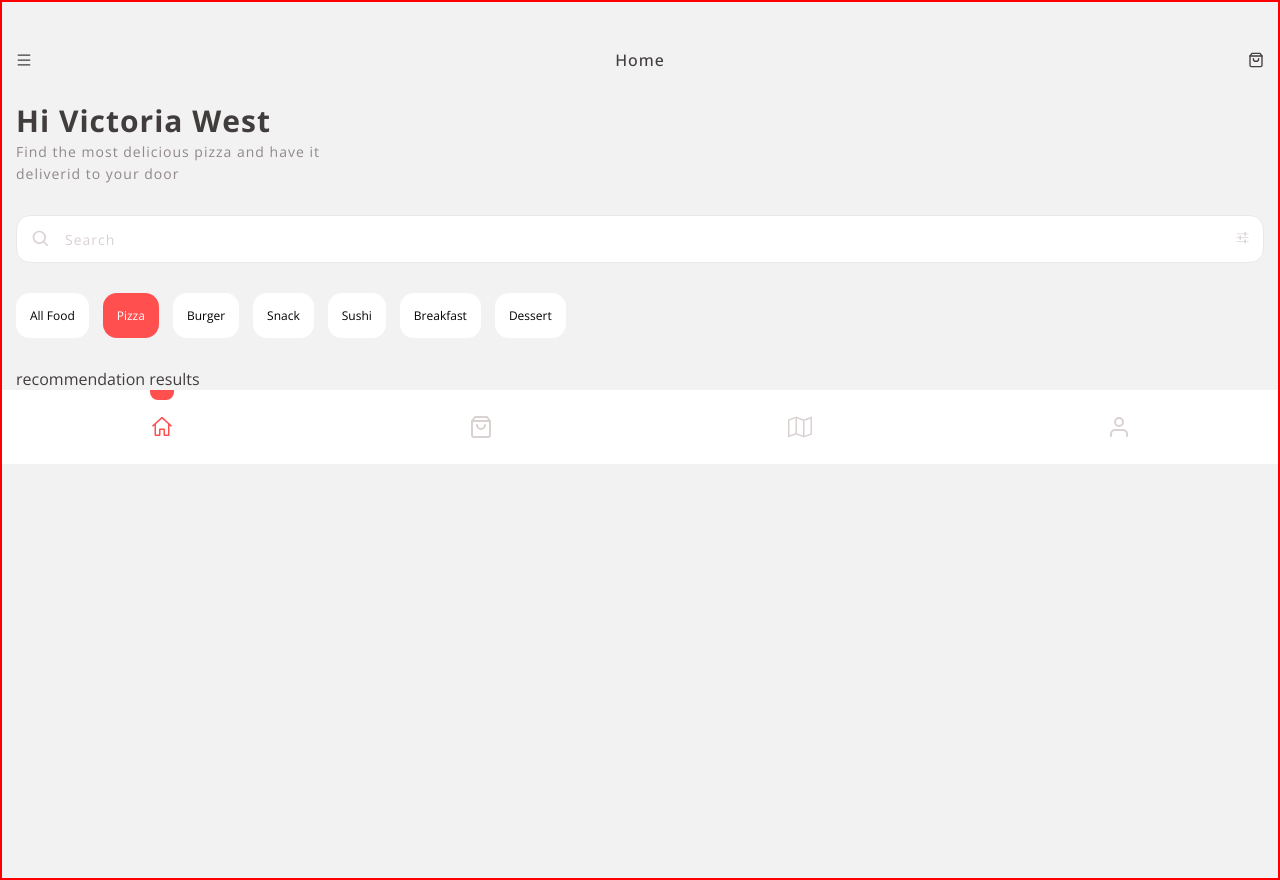
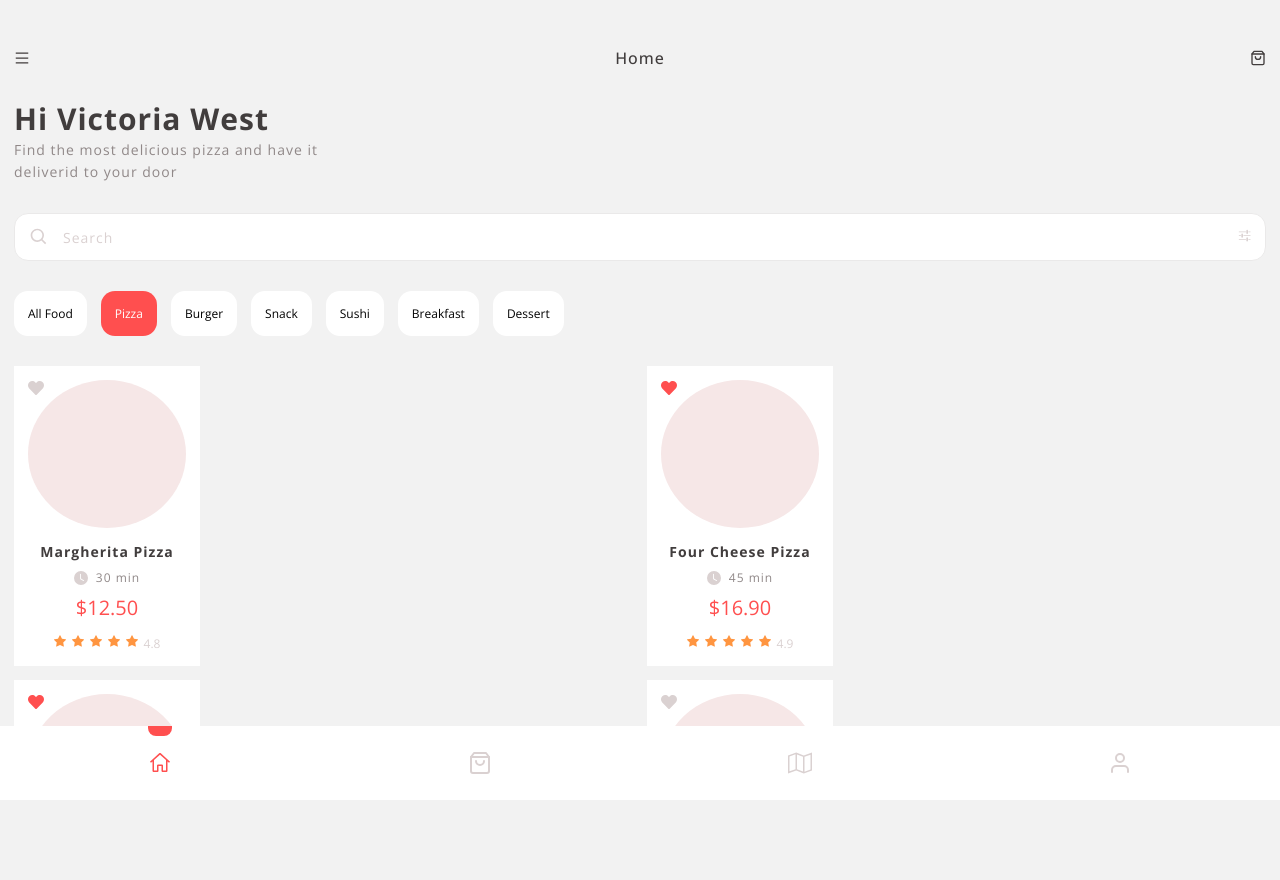
Before and after one commit to daniloramin/pizza-delivery, a React (Vite) app: page / in a window 1280 px wide. After the commit the page ends 800 px from the top, so only its background shows below. Built offline with nearby package versions, Linux system fonts and the light colour scheme.

Commit message:
finish first homepage layout

```diff
--- a/src/components/NavBar/style.scss
+++ b/src/components/NavBar/style.scss
@@ -10,6 +10,7 @@ nav {
   height: 74px;
 
   background-color: #ffffff;
+  margin-top: 14px;
 
   a {
     --size: 1.5rem;
--- /dev/null
+++ b/src/components/Recomendation/RecommendationFilter/index.jsx
@@ -0,0 +1,22 @@
+import "./style.scss";
+
+export const RecommendationFilter = ({ filterItems, checkItem }) => {
+  return (
+    <div id="recommendation-filter">
+      {filterItems.map((item) => {
+        return (
+          <button
+            key={item.id}
+            onClick={() => {
+              checkItem(item);
+            }}
+            className={`filter-item ${item.checked && "checked"}`}
+            disabled={item.checked ? true : false}
+          >
+            {item.name}
+          </button>
+        );
+      })}
+    </div>
+  );
+};
--- a/src/components/Recomendation/style.scss
+++ b/src/components/Recomendation/RecommendationFilter/style.scss
@@ -18,5 +18,3 @@
     color: #ffffff;
   }
 }
-#recommendation-results {
-}
--- /dev/null
+++ b/src/components/Recomendation/RecommendationResults/index.jsx
@@ -0,0 +1,74 @@
+import "./style.scss";
+import { BsFillClockFill, BsFillStarFill } from "react-icons/bs";
+
+import { FaHeart } from "react-icons/fa";
+
+export const RecommendationResults = () => {
+  return (
+    <div id="recommendation-results">
+      <a href="#">
+        <div className="recommendation-results-items">
+          <FaHeart className="heart" />
+          <div className="result-image"></div>
+          <h3 className="result-title">Margherita Pizza</h3>
+          <span className="result-time">
+            <BsFillClockFill className="clock" /> 30 min
+          </span>
+          <p className="price">$12.50</p>
+          <p className="evaluation">
+            <BsFillStarFill /> <BsFillStarFill /> <BsFillStarFill />{" "}
+            <BsFillStarFill /> <BsFillStarFill /> 4.8
+          </p>
+        </div>
+      </a>
+
+      <a href="#">
+        <div className="recommendation-results-items">
+          <FaHeart className="heart" />
+          <div className="result-image"></div>
+          <h3 className="result-title">Four Cheese Pizza</h3>
+          <span className="result-time">
+            <BsFillClockFill className="clock" /> 45 min
+          </span>
+          <p className="price">$16.90</p>
+          <p className="evaluation">
+            <BsFillStarFill /> <BsFillStarFill /> <BsFillStarFill />{" "}
+            <BsFillStarFill /> <BsFillStarFill /> 4.9
+          </p>
+        </div>
+      </a>
+
+      <a href="#">
+        <div className="recommendation-results-items">
+          <FaHeart className="heart" />
+          <div className="result-image"></div>
+          <h3 className="result-title">Mediterranean Pizza</h3>
+          <span className="result-time">
+            <BsFillClockFill className="clock" /> 30 min
+          </span>
+          <p className="price">$24.50</p>
+          <p className="evaluation">
+            <BsFillStarFill /> <BsFillStarFill /> <BsFillStarFill />{" "}
+            <BsFillStarFill /> <BsFillStarFill /> 4.9
+          </p>
+        </div>
+      </a>
+
+      <a href="#">
+        <div className="recommendation-results-items">
+          <FaHeart className="heart" />
+          <div className="result-image"></div>
+          <h3 className="result-title">Chicken Pizza</h3>
+          <span className="result-time">
+            <BsFillClockFill className="clock" /> 40 min
+          </span>
+          <p className="price">$16.85</p>
+          <p className="evaluation">
+            <BsFillStarFill /> <BsFillStarFill /> <BsFillStarFill />{" "}
+            <BsFillStarFill /> <BsFillStarFill /> 4.7
+          </p>
+        </div>
+      </a>
+    </div>
+  );
+};
--- /dev/null
+++ b/src/components/Recomendation/RecommendationResults/style.scss
@@ -0,0 +1,85 @@
+#recommendation-results {
+  position: relative;
+  columns: 190px 2;
+  display: grid;
+  grid-template-columns: repeat(2, 1fr);
+  gap: 14px;
+
+  > a {
+    position: relative;
+    text-decoration: none;
+
+    .recommendation-results-items {
+      display: flex;
+      flex-direction: column;
+      align-items: center;
+
+      background-color: #ffffff;
+      width: 186px;
+      height: 300px;
+
+      .result-image {
+        margin: 14px 0px;
+        width: 158px;
+        height: 158px;
+        border-radius: 50%;
+        background-color: #f6e7e7;
+      }
+
+      .result-title {
+        color: #413d3d;
+        font-size: 14px;
+        letter-spacing: 1px;
+      }
+
+      .result-time {
+        display: flex;
+        align-items: center;
+        gap: 8px;
+
+        margin: 8px 0px;
+
+        color: #908888;
+        font-size: 12px;
+        letter-spacing: 1px;
+
+        .clock {
+          color: #dad1d1;
+          font-size: 14px;
+        }
+      }
+
+      .price {
+        color: #ff4f4f;
+        font-size: 20px;
+      }
+
+      .evaluation {
+        display: flex;
+        gap: 6px;
+        margin: 14px 0px;
+        color: #dad1d1;
+        font-size: 12px;
+
+        > svg {
+          color: #ff9540;
+        }
+      }
+    }
+
+    .heart {
+      position: absolute;
+      top: 14px;
+      left: 14px;
+      font-size: 16px;
+      color: #dad1d1;
+    }
+
+    &:nth-child(2),
+    &:nth-child(3) {
+      .heart {
+        color: #ff4f4f;
+      }
+    }
+  }
+}
--- a/src/components/Recomendation/index.jsx
+++ b/src/components/Recomendation/index.jsx
@@ -1,5 +1,6 @@
 import { useState } from "react";
-import "./style.scss";
+import { RecommendationFilter } from "./RecommendationFilter";
+import { RecommendationResults } from "./RecommendationResults";
 
 const data = [
   { id: 1, name: "All Food", checked: false },
@@ -13,7 +14,6 @@ const data = [
 
 export const Recomendation = () => {
   const [filterItems, setFilterItems] = useState(data);
-  console.log("renderizou");
 
   function checkItem(filterItem) {
     const newItems = filterItems.map((item) =>
@@ -27,23 +27,8 @@ export const Recomendation = () => {
 
   return (
     <>
-      <div id="recommendation-filter">
-        {filterItems.map((item) => {
-          return (
-            <button
-              key={item.id}
-              onClick={() => {
-                checkItem(item);
-              }}
-              className={`filter-item ${item.checked && "checked"}`}
-              disabled={item.checked ? true : false}
-            >
-              {item.name}
-            </button>
-          );
-        })}
-      </div>
-      <div id="recommendation-results">recommendation results</div>
+      <RecommendationFilter filterItems={filterItems} checkItem={checkItem} />
+      <RecommendationResults />
     </>
   );
 };
--- a/src/index.scss
+++ b/src/index.scss
@@ -6,6 +6,5 @@
 }
 
 body {
-  min-height: 100vh;
   background-color: #f2f2f2;
 }
--- a/src/pages/Root/style.scss
+++ b/src/pages/Root/style.scss
@@ -1,7 +1,6 @@
 #page-content {
-  height: 110vh;
+  height: 100vh;
   overflow-x: hidden;
-  border: 2px solid red;
 
   main {
     padding: 0px 14px;
```
